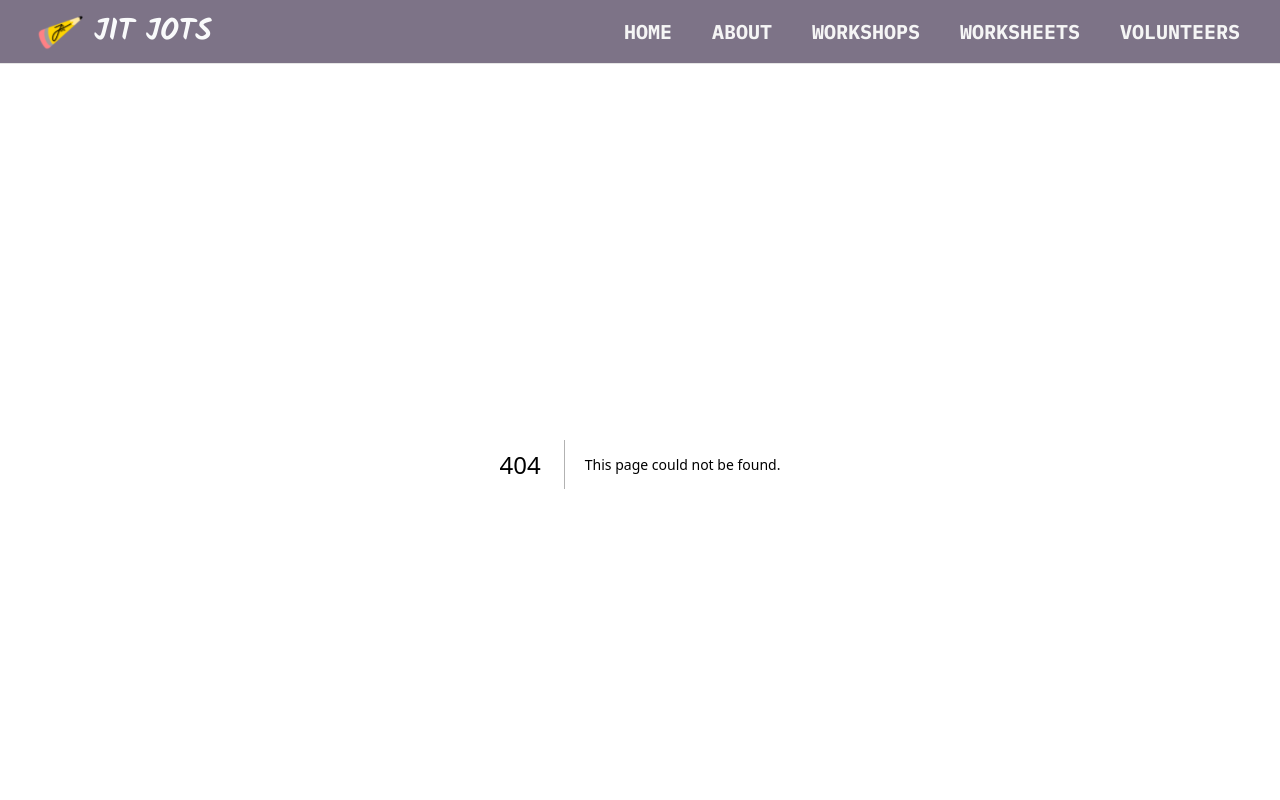
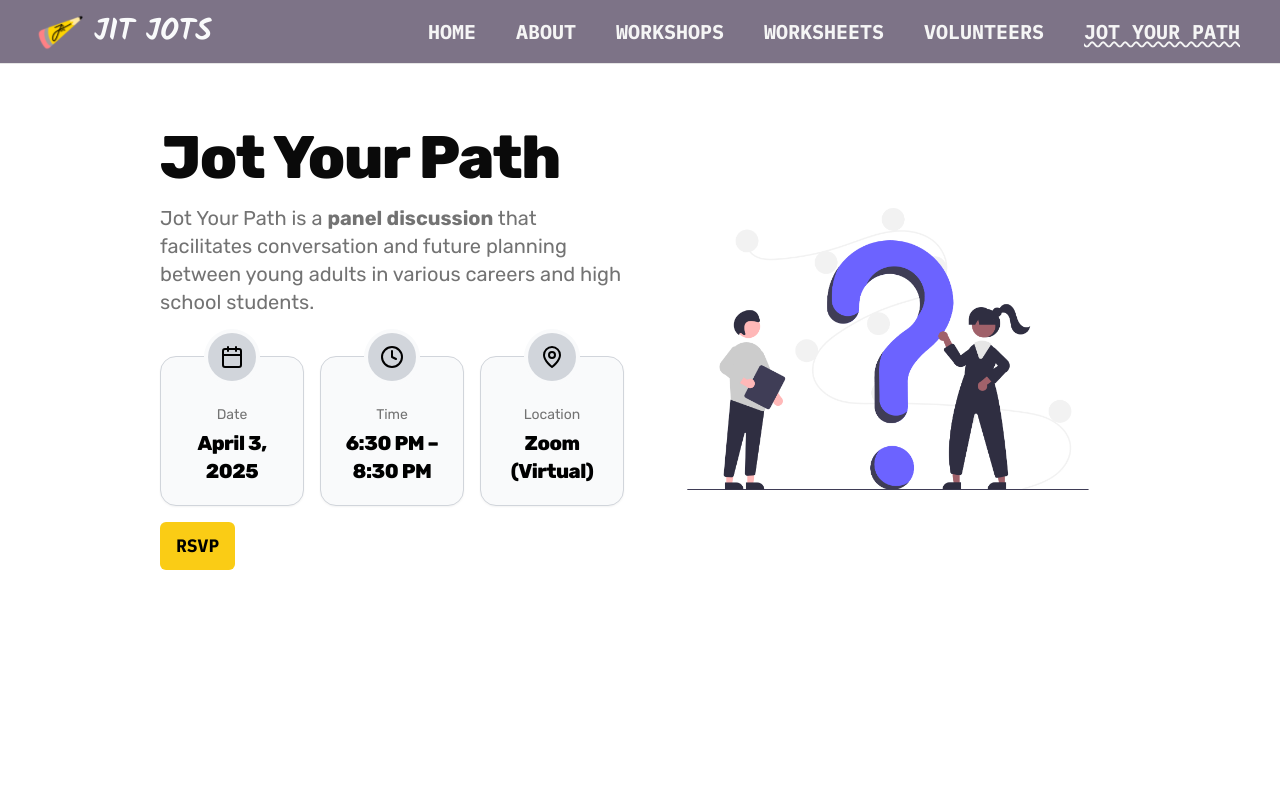
Before and after one commit to ritchiexia/jitjots, a Next.js app: page /jot-your-path in a window 1280 px wide. Before the commit this address had no page. Shown: the top 800 px of the page. Built offline with nearby package versions, Linux system fonts and the light colour scheme.

Commit message:
jot your path

```diff
--- /dev/null
+++ b/src/app/jot-your-path/page.tsx
@@ -0,0 +1,88 @@
+import jotyourpathHeroPic from "public/images/jotyourpath.png";
+import Image from "next/image";
+
+import { Calendar, Clock, MapPin } from "lucide-react";
+import { Button } from "@/components/ui/button";
+import { IBM_Plex_Mono } from "next/font/google";
+import { cn } from "@/lib/utils";
+
+const ibmPlexMono = IBM_Plex_Mono({ weight: "700", subsets: ["latin"] });
+
+function InfoCard({
+  icon: Icon,
+  label,
+  value,
+}: {
+  icon: React.ElementType;
+  label: string;
+  value: string;
+}) {
+  return (
+    <div className="relative h-full rounded-2xl border border-gray-300 bg-gray-50 px-6 pt-12 pb-5 text-center shadow-sm">
+      <div className="absolute -top-6 left-1/2 -translate-x-1/2">
+        <div className="inline-flex h-12 w-12 items-center justify-center rounded-full bg-gray-300 ring-4 ring-gray-50 shadow">
+          <Icon className="h-6 w-6 text-black" aria-hidden="true" />
+        </div>
+      </div>
+
+      <div className="text-sm text-muted-foreground">{label}</div>
+      <div className="mt-1 text-xl font-extrabold tracking-tight text-black">
+        {value}
+      </div>
+    </div>
+  );
+}
+
+function DetailsRow() {
+  return (
+    // mt-10 issue
+    <div className="mt-10">
+      <div className="grid gap-4 md:grid-cols-3 md:items-stretch">
+        <InfoCard icon={Calendar} label="Date" value="April 3, 2025" />
+        <InfoCard icon={Clock} label="Time" value="6:30 PM – 8:30 PM" />
+        <InfoCard icon={MapPin} label="Location" value="Zoom (Virtual)" />
+      </div>
+    </div>
+  );
+}
+
+export default function JotYourPath() {
+  return (
+    <main className="flex min-h-screen flex-col items-center gap-20 lg:px-32">
+      <div className="container pt-10 sm:pt-16 space-y-24">
+        <div className="space-y-16">
+          <div className="grid gap-8 md:grid-cols-2 md:items-center">
+            <div className="space-y-4">
+              <h2 className="text-4xl font-extrabold tracking-tight scroll-m-20 lg:text-6xl">
+                Jot Your Path
+              </h2>
+              <p className="text-xl text-muted-foreground">
+                Jot Your Path is a <b>panel discussion</b> that facilitates conversation
+                and future planning between young adults in various careers and high school
+                students.
+              </p>
+              <div className="mt-10">
+                <DetailsRow />
+              </div>
+
+              <Button
+                className={cn(
+                  ibmPlexMono.className,
+                  "h-12 text-lg bg-yellow-400 hover:bg-yellow-500 text-black"
+                )}
+              >
+                RSVP
+              </Button>
+            </div>
+
+            <Image
+              src={jotyourpathHeroPic}
+              alt="Jot Your Path Hero"
+              placeholder="blur"
+            />
+          </div>
+        </div>
+      </div>
+    </main>
+  );
+}
--- a/src/components/navbar.tsx
+++ b/src/components/navbar.tsx
@@ -41,6 +41,10 @@ const routes = [
     title: "VOLUNTEERS",
     path: "/volunteers",
   },
+  {
+    title: "JOT YOUR PATH",
+    path: "/jot-your-path",
+  }
 ];
 
 export default function NavBar() {
```
Also changed, not shown: public/images/jotyourpath.png (added).
